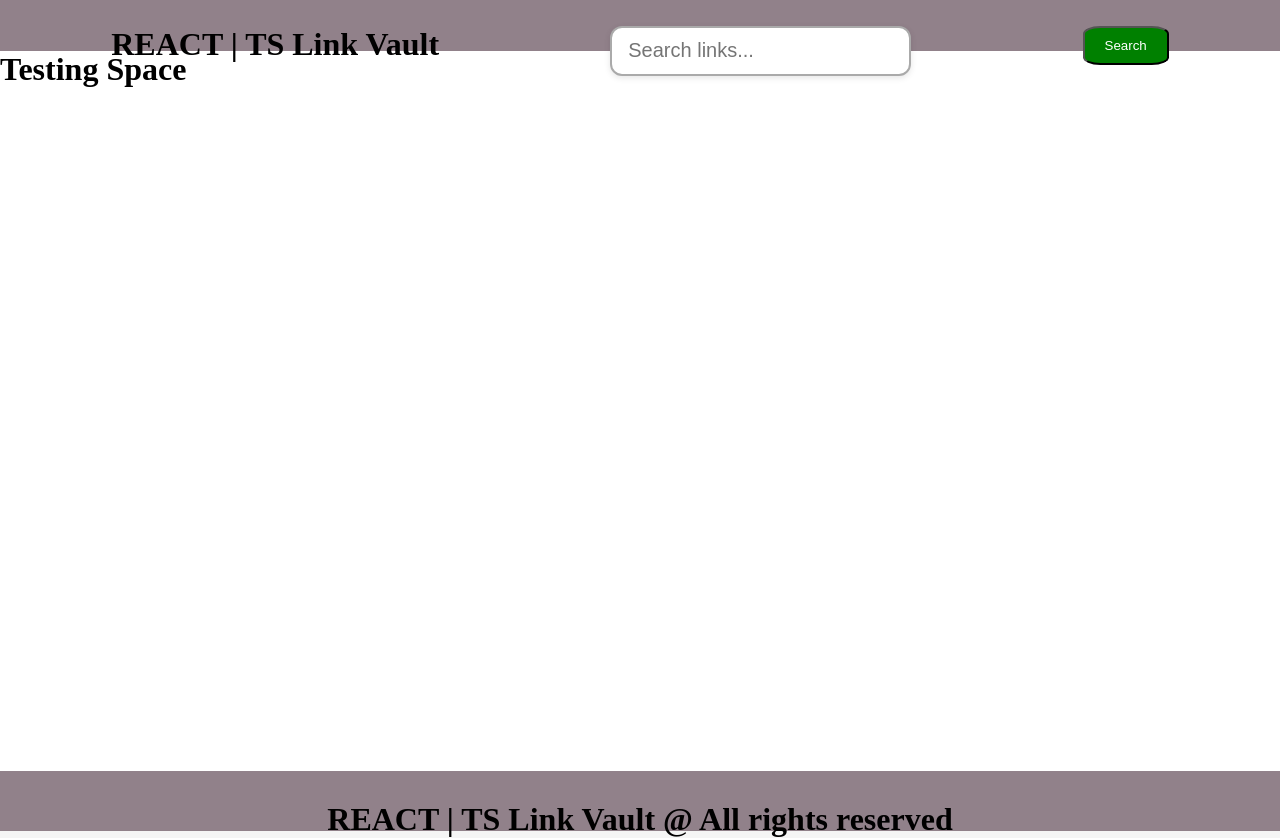
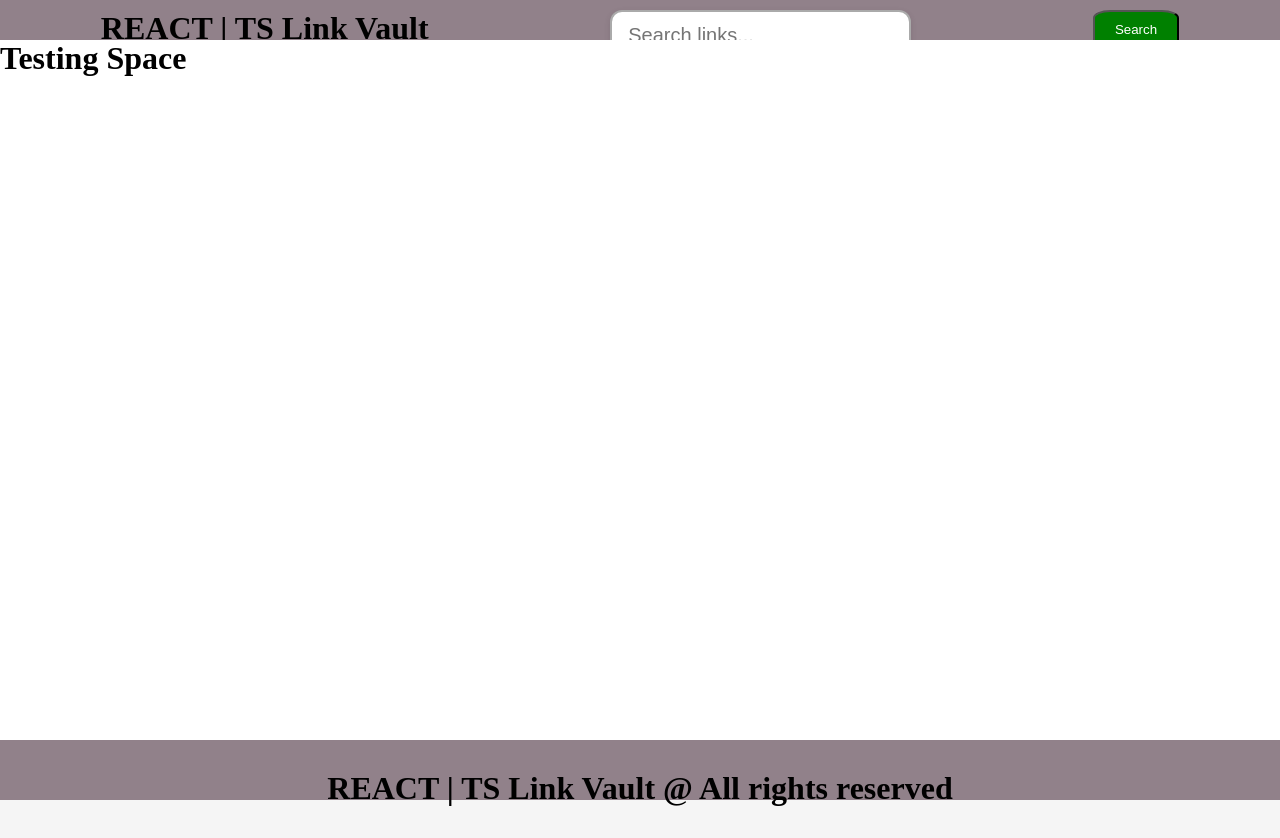
Before and after one commit to juniorSarh/React-ts-link-vault, a React (Vite) app in the folder Link-Vault/: page / in a window 1280 px wide. After the commit the page ends 807 px from the top, so only its background shows below. Built offline with nearby package versions, Linux system fonts and the light colour scheme.

Commit message:
Created New Branch : dev

```diff
--- a/Link-Vault/src/App.tsx
+++ b/Link-Vault/src/App.tsx
@@ -5,7 +5,14 @@ import MainComponent from './components/MainComponent'
 
 export default function App() {
   return (
-   <div style={{ height: '100%', width:'100%', justifyContent:'center', alignContent:'center'}}>
+   <div style={{ height: '100%',
+    width:'100%',
+    borderRadius:'10px',
+   display:'flex',
+   flexDirection:'column',
+   justifyContent:'space-between',
+   alignItems:'center',
+   }}>
       <NavBar/>
       <MainComponent/>
       <Footer/>
--- a/Link-Vault/src/index.css
+++ b/Link-Vault/src/index.css
@@ -16,7 +16,7 @@ html, body, #root{
   height: 5%;
   width: 100%;
   display: flex;
-  padding: 2%;
+  padding: 10px;
   flex-direction: row;
   justify-content: space-around;
   align-items: flex-start;
```
